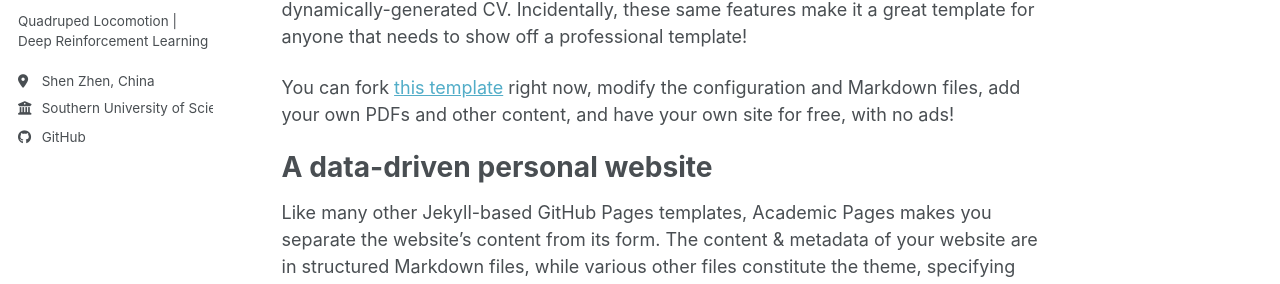
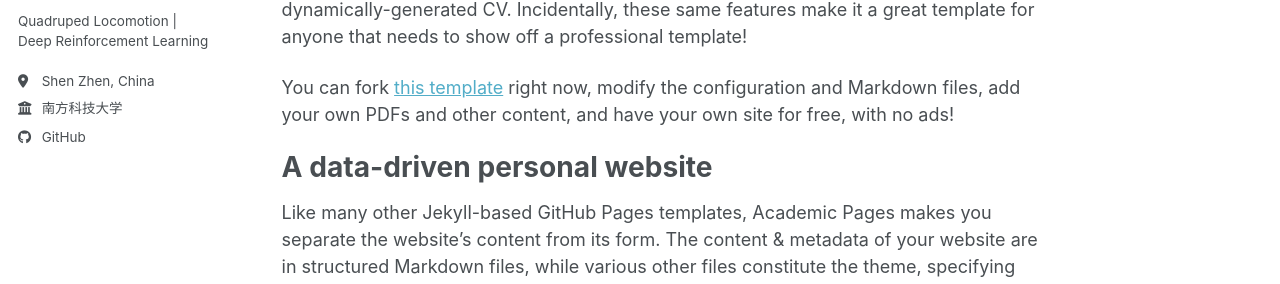
Before and after one commit to nocodenopain/nocodenopain.github.io, a Jekyll site: the page built from _pages/about.md, in a window 1280 px wide. Shown: the part 337-621 px from the top of the page. Built offline with Jekyll 4.4.1, drawn with Linux system fonts in a browser that asks for light colours; a script bundle is joined from its source files by our own code; library files that are not in the unit come from our copies.

Commit message:
修改单位名过长

```diff
--- a/_config.yml
+++ b/_config.yml
@@ -28,7 +28,7 @@ author:
   pronouns         : "he/him"
   bio              : "Quadruped Locomotion | Deep Reinforcement Learning"
   location         : "Shen Zhen, China"
-  employer         : "Southern University of Science and Technology"
+  employer         : "南方科技大学"
   uri              : # URL
   email            : "liqifei2002@163.com"
 
```
